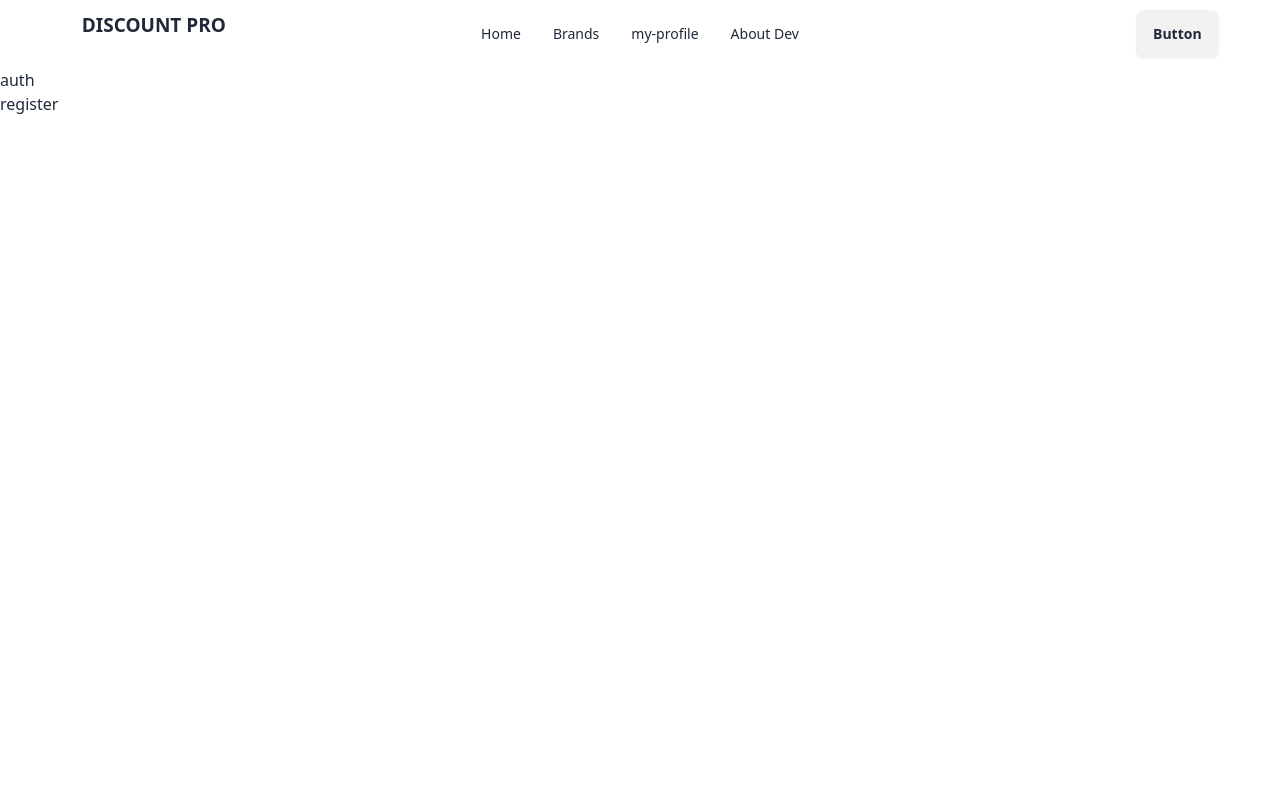
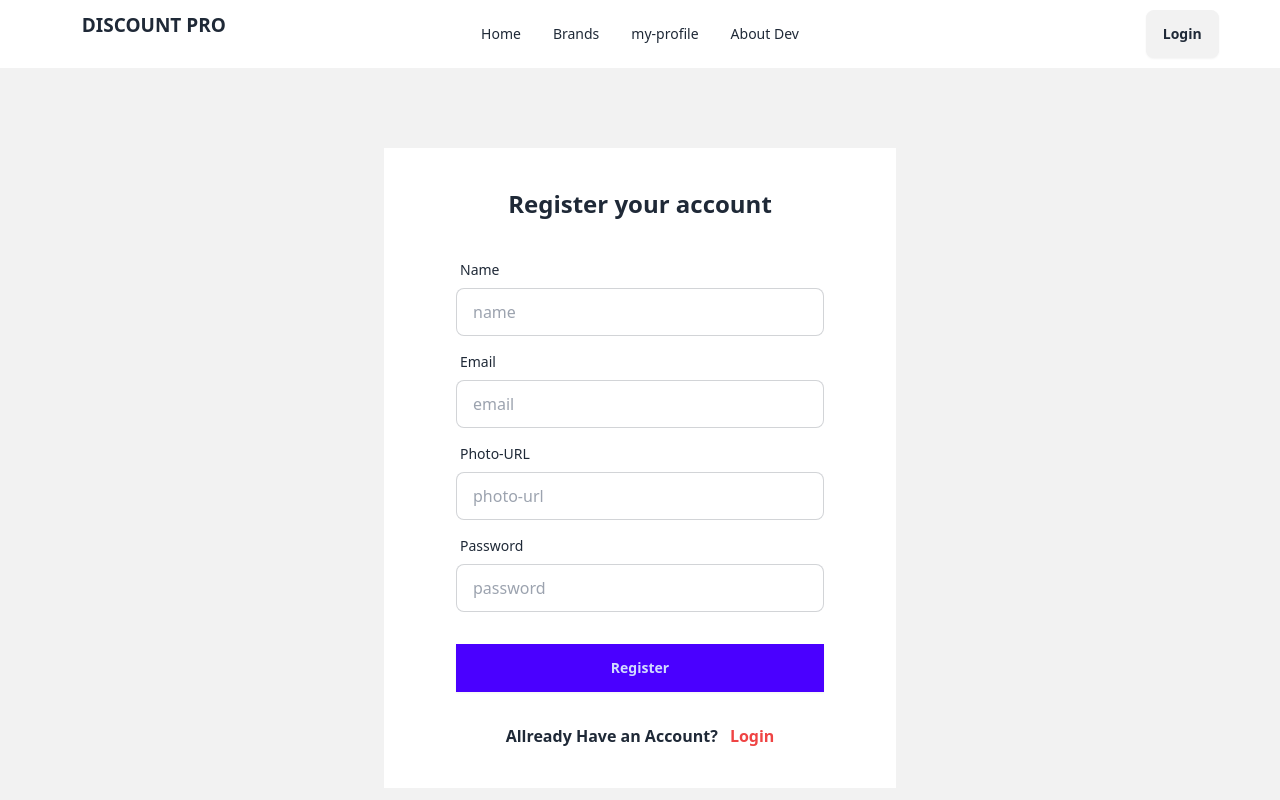
Before and after one commit to Tanim-Ahmmed/Discount-Pro, a React (Vite) app: page /auth/register in a window 1280 px wide. Shown: the top 800 px of the page. Built offline with nearby package versions, Linux system fonts and the light colour scheme.

Commit message:
login register design done

```diff
--- a/src/componants/Header.jsx
+++ b/src/componants/Header.jsx
@@ -1,4 +1,4 @@
-import { NavLink } from "react-router-dom";
+import { NavLink, Link } from "react-router-dom";
 
 const Header = () => {
 
@@ -54,7 +54,7 @@ const Header = () => {
           </ul>
         </div>
         <div className="navbar-end">
-          <a className="btn">Button</a>
+          <Link className="btn" to="/auth/login" >Login</Link>
         </div>
       </div>
     </div>
--- a/src/componants/Login.jsx
+++ b/src/componants/Login.jsx
@@ -1,11 +1,56 @@
-
+import { Link } from "react-router-dom";
 
 const Login = () => {
-    return (
-        <div>
-            login
-        </div>
-    );
+  return (
+    <div className="min-h-screen flex justify-center items-center" >
+      <div className="hero bg-base-200 min-h-screen">
+          <div className="card bg-base-100 w-full max-w-lg shrink-0 rounded-none p-10">
+          <div className="text-center">
+            <h1 className="text-2xl font-bold ">Login your account</h1>
+          </div>
+            <form className="card-body">
+              <div className="form-control">
+                <label className="label">
+                  <span className="label-text">Email</span>
+                </label>
+                <input
+                  type="email"
+                  placeholder="email"
+                  className="input input-bordered"
+                  required
+                />
+              </div>
+              <div className="form-control">
+                <label className="label">
+                  <span className="label-text">Password</span>
+                </label>
+                <input
+                  type="password"
+                  placeholder="password"
+                  className="input input-bordered"
+                  required
+                />
+                <label className="label">
+                  <a href="#" className="label-text-alt link link-hover">
+                    Forgot password?
+                  </a>
+                </label>
+              </div>
+              <div className="form-control mt-6">
+                <button className="btn btn-primary rounded-none">Login</button>
+              </div>
+            </form>
+
+            <p className="text-center font-semibold">Don't Have an Account?
+            <Link to="/auth/register" className="text-red-500 ml-3 font-bold">Register</Link>
+
+            </p>
+
+          </div>
+
+      </div>
+    </div>
+  );
 };
 
 export default Login;
--- a/src/componants/Register.jsx
+++ b/src/componants/Register.jsx
@@ -1,11 +1,80 @@
+import { Link } from "react-router-dom";
 
 
 const Register = () => {
-    return (
-        <div>
-            register
+  return (
+    <div className="min-h-screen flex justify-center items-center">
+      <div className="hero bg-base-200 min-h-screen">
+        <div className="card bg-base-100 w-full max-w-lg shrink-0 rounded-none p-10">
+          <div className="text-center">
+            <h1 className="text-2xl font-bold ">Register your account</h1>
+          </div>
+          <form className="card-body">
+
+          <div className="form-control">
+              <label className="label">
+                <span className="label-text">Name</span>
+              </label>
+              <input
+                type="text"
+                placeholder="name"
+                className="input input-bordered"
+                required
+              />
+            </div>
+
+            <div className="form-control">
+              <label className="label">
+                <span className="label-text">Email</span>
+              </label>
+              <input
+                type="email"
+                placeholder="email"
+                className="input input-bordered"
+                required
+              />
+            </div>
+
+            <div className="form-control">
+              <label className="label">
+                <span className="label-text">Photo-URL</span>
+              </label>
+              <input
+                type="text"
+                placeholder="photo-url"
+                className="input input-bordered"
+                required
+              />
+            </div>
+
+
+            <div className="form-control">
+              <label className="label">
+                <span className="label-text">Password</span>
+              </label>
+              <input
+                type="password"
+                placeholder="password"
+                className="input input-bordered"
+                required
+              />
+            </div>
+
+            <div className="form-control mt-6">
+              <button className="btn btn-primary rounded-none">Register</button>
+            </div>
+          </form>
+
+          <p className="text-center font-semibold">
+            Allready Have an Account?
+            <Link to="/auth/login" className="text-red-500 ml-3 font-bold">
+              Login
+            </Link>
+          </p>
         </div>
-    );
+      </div>
+    </div>
+  );
 };
 
 export default Register;
--- a/src/layouts/Auth.jsx
+++ b/src/layouts/Auth.jsx
@@ -4,7 +4,6 @@ import { Outlet } from "react-router-dom";
 const Auth = () => {
     return (
         <div>
-            auth
             <Outlet></Outlet>
         </div>
     );
--- a/src/routes/Router.jsx
+++ b/src/routes/Router.jsx
@@ -1,4 +1,4 @@
-import { createBrowserRouter } from "react-router-dom";
+import { createBrowserRouter, Navigate } from "react-router-dom";
 import Home from "../layouts/Home";
 import Root from "../Root";
 import Brands from "../layouts/Brands";
@@ -40,13 +40,17 @@ const Router =createBrowserRouter([
                 element:<Auth></Auth>,
                 children:[
                   {
-                    path:"/auth/login",
+                    path:"login",
                     element:<Login></Login>,
                   },
                   {
-                    path:"/auth/register",
+                    path:"register",
                     element:<Register></Register>,
-                  }
+                  },
+                  {
+                    index: true,
+                    element: <Navigate to="login" replace />,
+                  },
                 ],
             },
             {
```
